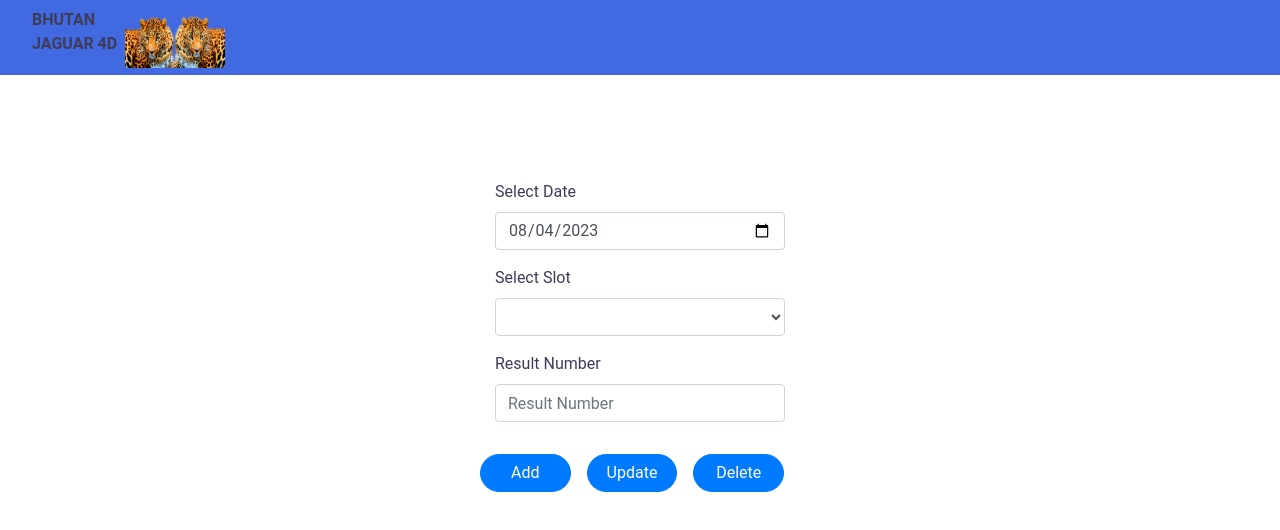
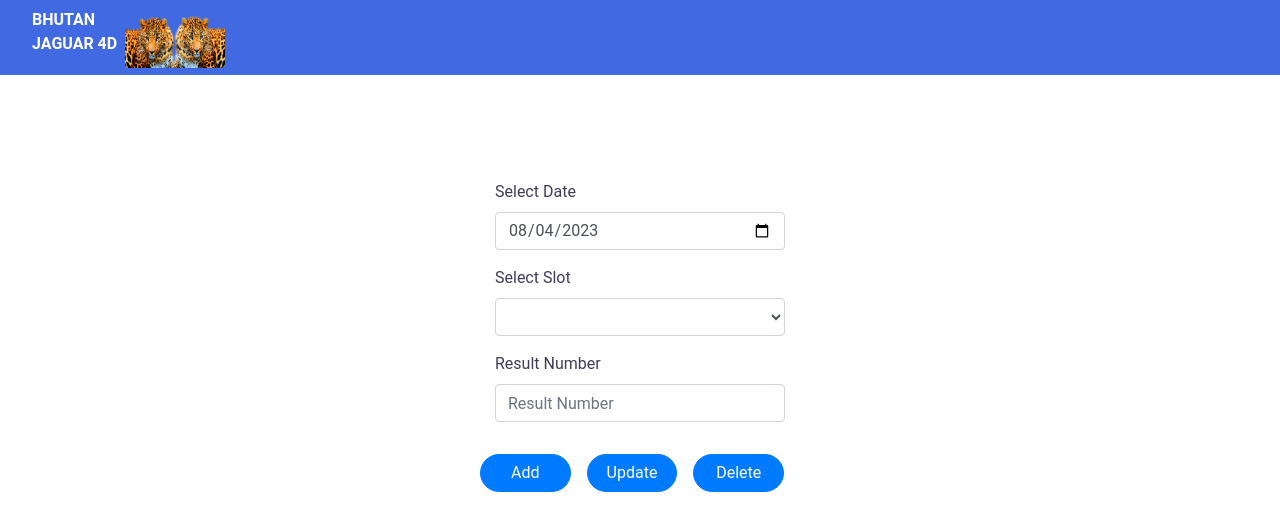
Before and after one commit to mohamedazarudeen14/jaguar-ui, a React (Create React App) app: page /#/addresult in a window 1280 px wide. Shown: the top 530 px of the page. Built offline with nearby package versions, Linux system fonts and the light colour scheme.

Commit message:
text change

```diff
--- a/src/components/layout/layout.tsx
+++ b/src/components/layout/layout.tsx
@@ -46,7 +46,7 @@ export const Layout = (props: LayoutProps) => {
             <div>
                 <div id="mainDiv" style={layoutState.customeStyles} className={`${styles.header} fixed-top`}>
                     <nav className="navbar navbar-expand-lg navbar-dark pink scrolling-navbar">
-                        <div className="row text-black ml-3" role="button">
+                        <div className="row text-white ml-3" role="button">
                             <span>
                                 <strong>BHUTAN <br></br>JAGUAR 4D</strong>
                             </span>
```
